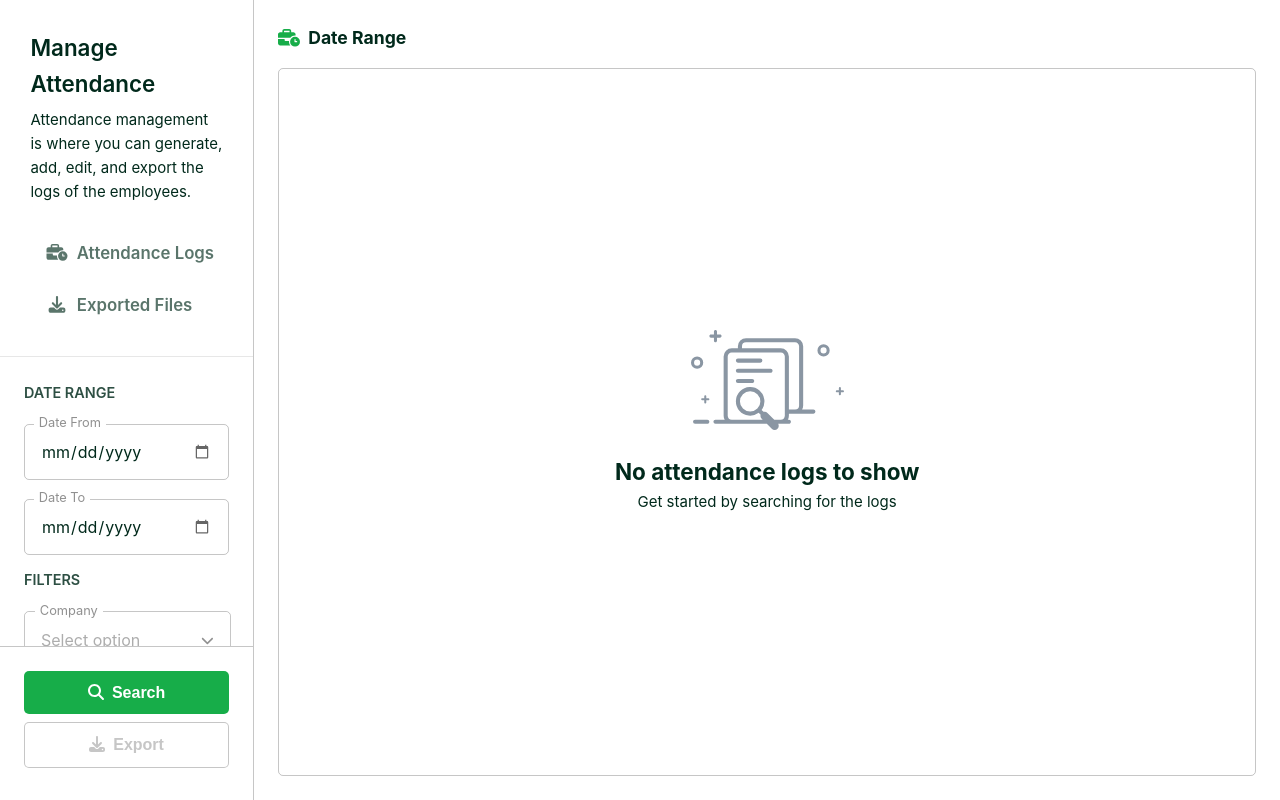
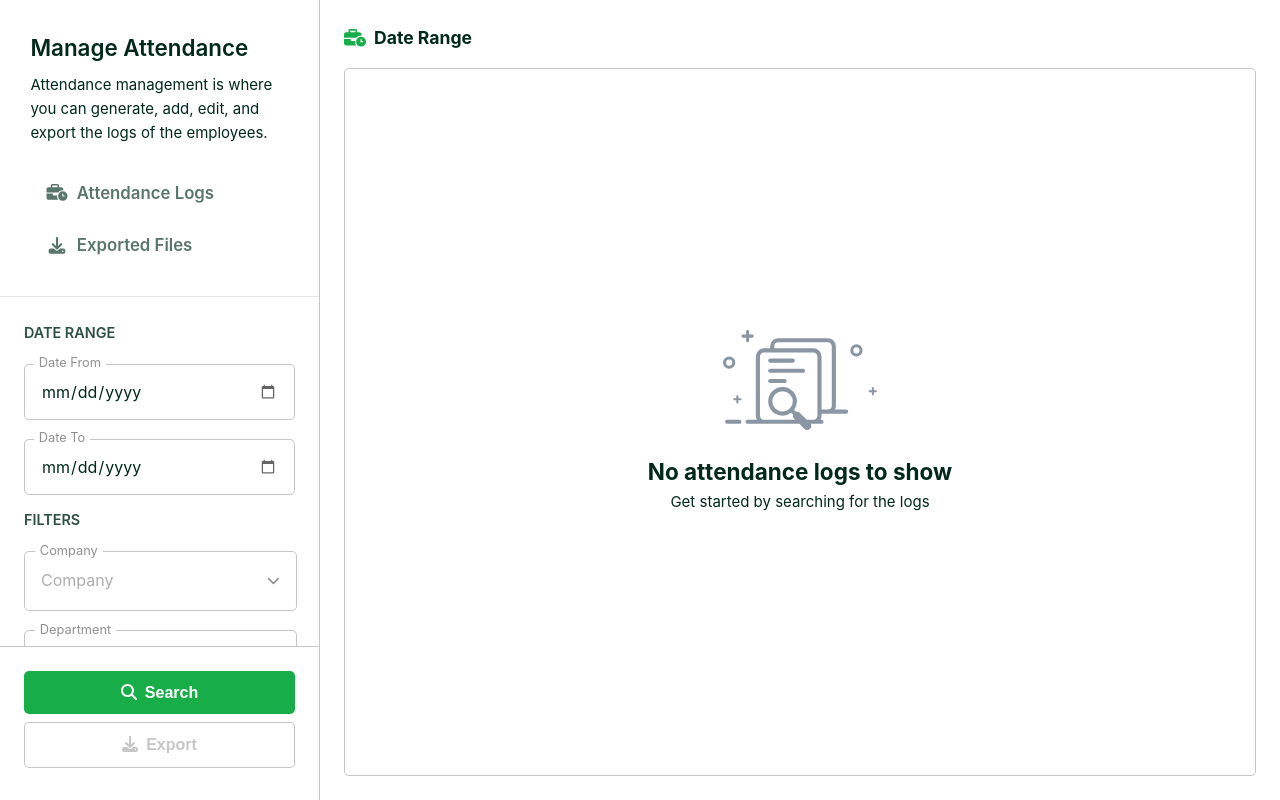
Before and after one commit to AlysCole/sprout-assessment, a Vue app: page / in a window 1280 px wide. Built offline with nearby package versions, Linux system fonts and the light colour scheme.

Commit message:
Conditionally render filters based on page

```diff
--- a/src/components/AttendanceSidebar.vue
+++ b/src/components/AttendanceSidebar.vue
@@ -13,7 +13,7 @@ import {
   employeeOptions
 } from '../data/attendance.json'
 
-const props = defineProps(['setDateStart', 'setDateEnd'])
+const props = defineProps(['setDateStart', 'setDateEnd', 'hideFilters'])
 const { setDateStart, setDateEnd } = props
 
 const attendanceLinks = [
@@ -46,17 +46,25 @@ const attendanceLinks = [
         </RouterLink>
       </nav>
     </div>
-    <div class="sidebar__filters">
+    <div class="sidebar__filters" v-if="!hideFilters">
       <FormLabel>Date Range</FormLabel>
       <DateInput :on-change="setDateStart">Date From</DateInput>
       <DateInput :on-change="setDateEnd">Date To</DateInput>
       <FormLabel>Filters</FormLabel>
-      <MultiSelectInput :options="companyOptions" :multiple="false">Company</MultiSelectInput>
-      <MultiSelectInput :options="departmentOptions" :multiple="false">Department</MultiSelectInput>
-      <MultiSelectInput :options="locationOptions" :multiple="false">Location</MultiSelectInput>
-      <MultiSelectInput :options="employeeOptions">Employees</MultiSelectInput>
+      <MultiSelectInput :options="companyOptions" :multiple="false" placeholder="Company"
+        >Company</MultiSelectInput
+      >
+      <MultiSelectInput :options="departmentOptions" :multiple="false" placeholder="Department"
+        >Department</MultiSelectInput
+      >
+      <MultiSelectInput :options="[]" :multiple="false" placeholder="Location"
+        >Location</MultiSelectInput
+      >
+      <MultiSelectInput :options="employeeOptions" placeholder="Employee"
+        >Employees</MultiSelectInput
+      >
     </div>
-    <div class="sidebar__actions">
+    <div class="sidebar__actions" v-if="!hideFilters">
       <FilterButton :icon="['fas', 'search']">Search</FilterButton>
       <FilterButton :icon="['fas', 'download']" :bordered="true" disabled>Export</FilterButton>
     </div>
@@ -66,7 +74,7 @@ const attendanceLinks = [
 .sidebar {
   display: flex;
   flex-direction: column;
-  width: 25vw;
+  min-width: 25vw;
   max-width: 25vw;
   height: 100%;
   overflow: hidden;
```
